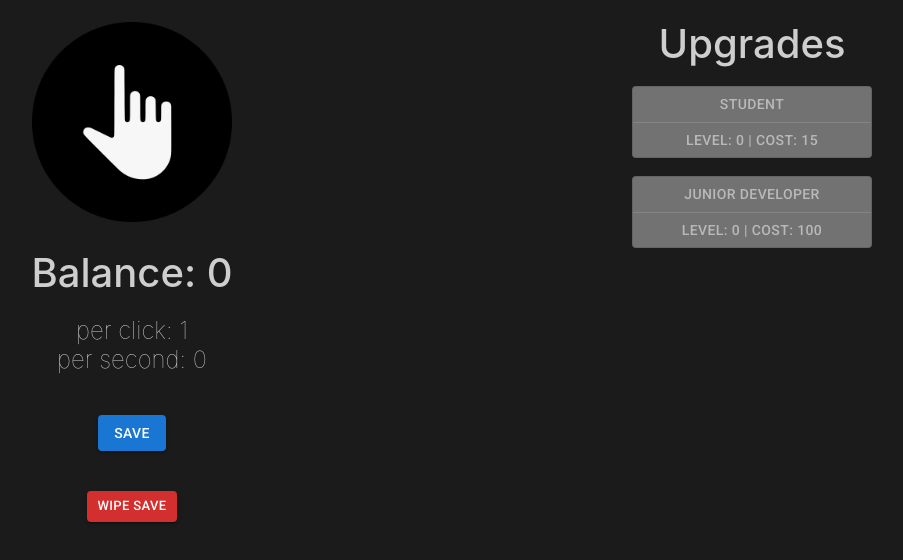
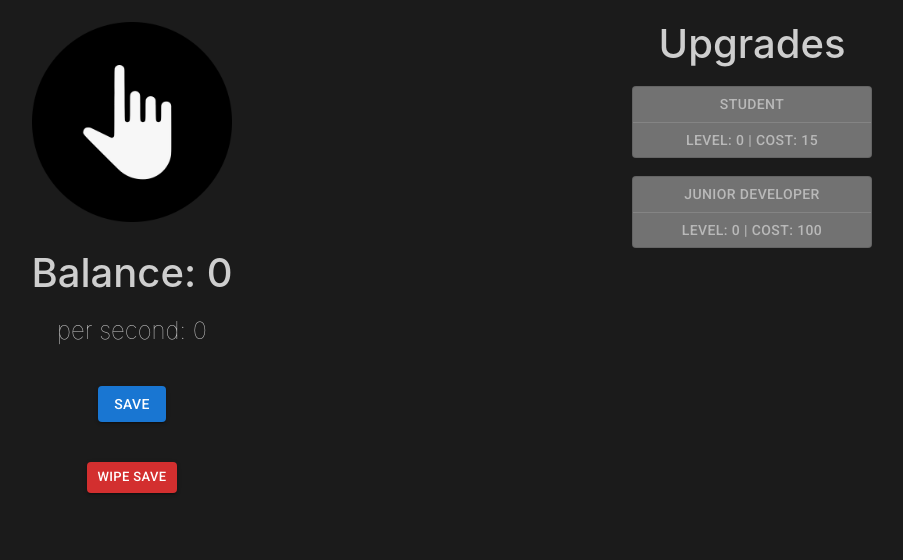
Before and after one commit to AntonioToni/idle-clicker, a React (Create React App) app: page / in a window 1280 px wide. Shown: the top 560 px of the page, without its empty margins (198-1101 px from the left). Built offline with nearby package versions, Linux system fonts and the light colour scheme.

Commit message:
Removed per click increment from displaystats

```diff
--- a/src/components/displayStats.tsx
+++ b/src/components/displayStats.tsx
@@ -38,7 +38,6 @@ export function DisplayStats(props : {
   return(
     <div className="stats">
       <h1>Balance: {addcomma(formatNumber(Math.trunc(displayBalance)))}</h1>
-      <h4>per click: {props.clickIncrement}</h4>
       <h4>per second: {addcomma(formatNumber(props.autoIncrement))}</h4>
     </div>
   )
```
